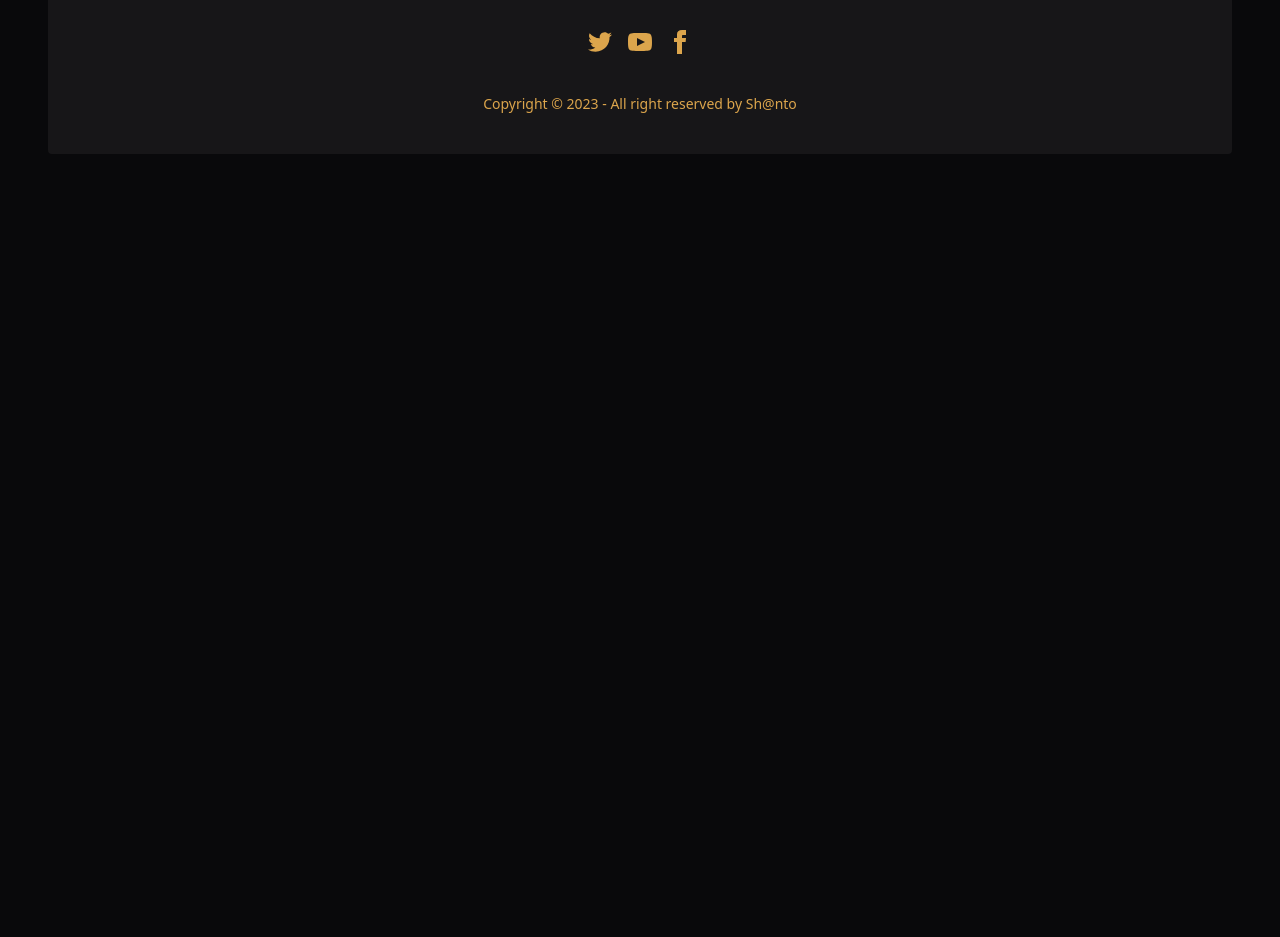
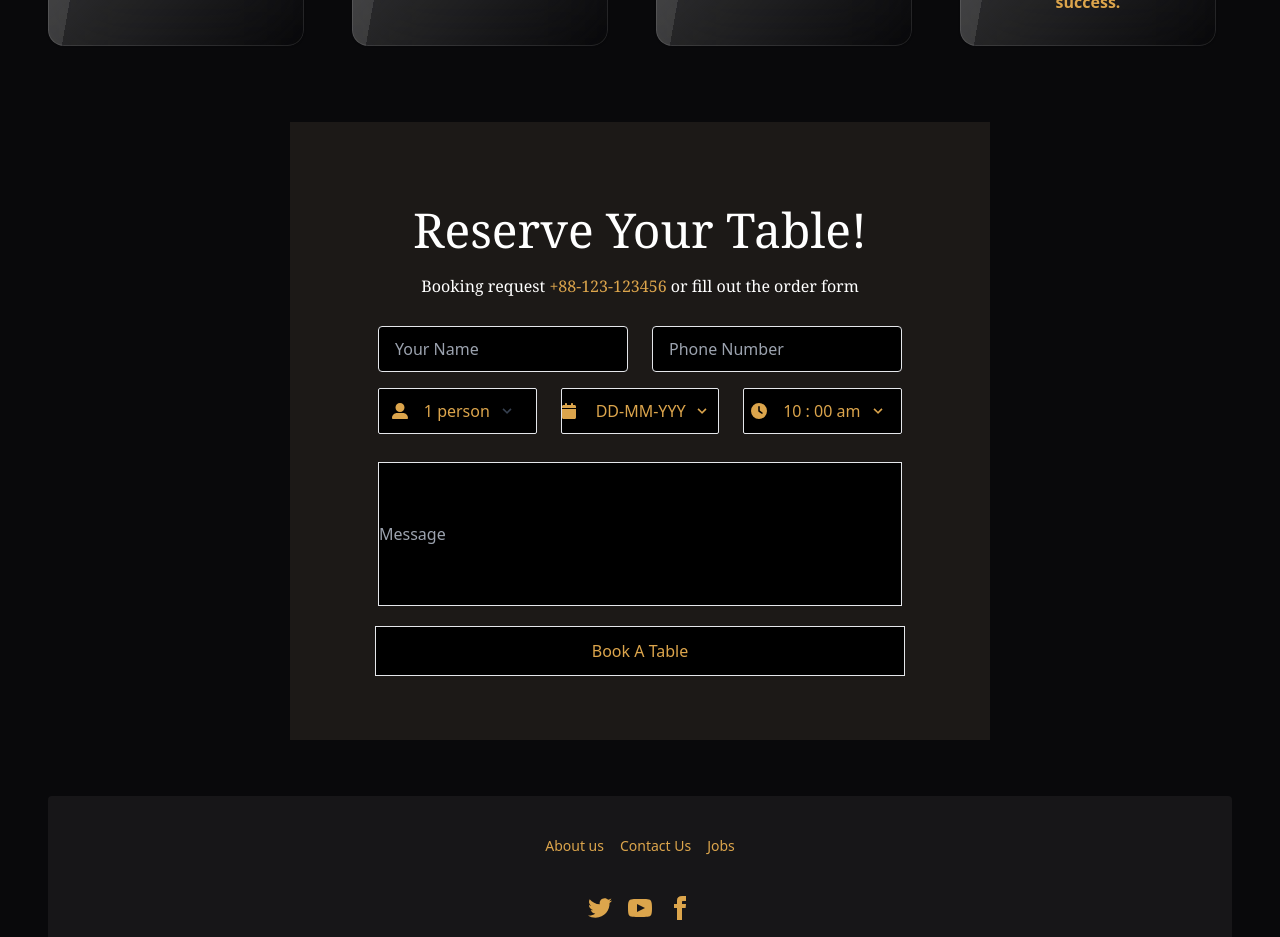
Before and after one commit to Shanto57575/chef-hunter, a React (Vite) app: page / in a window 1280 px wide. Shown: the part 1680-2617 px from the top of the page. Before the commit the page ends 1834 px from the top, so only its background shows below. Built offline with nearby package versions, Linux system fonts and the light colour scheme; no server answers.

Commit message:
reservation part complete

```diff
--- a/package.json
+++ b/package.json
@@ -18,6 +18,7 @@
     "localforage": "^1.10.0",
     "match-sorter": "^6.3.1",
     "react": "^18.2.0",
+    "react-date-picker": "^10.0.3",
     "react-dom": "^18.2.0",
     "react-fast-marquee": "^1.5.2",
     "react-icons": "^4.8.0",
--- a/src/components/Catering/Catering.jsx
+++ b/src/components/Catering/Catering.jsx
@@ -2,7 +2,6 @@
 /* eslint-disable no-unused-vars */
 import React from "react";
 import { FontAwesomeIcon } from "@fortawesome/react-fontawesome";
-import cook from "../../assets/chefCook.png";
 import {
 	faUtensils,
 	faBowlFood,
--- a/src/components/ChefCard/ChefCard.jsx
+++ b/src/components/ChefCard/ChefCard.jsx
@@ -12,10 +12,16 @@ const ChefCard = () => {
 			.then((data) => setChefs(data));
 	}, []);
 	return (
-		<div className="grid sm:grid-cols-1 md:grid-cols-2 lg:grid-cols-3 md:gap-5 my-10">
-			{chefs.map((chef) => (
-				<Chefs key={chef.id} chef={chef}></Chefs>
-			))}
+		<div>
+			<div className="text-center mt-20">
+				<p className="text-xl text-white font-serif mt-5">Experienced Team</p>
+				<h1 className="font-serif text-5xl mt-5 mb-7">Meet Our Chefs !</h1>
+			</div>
+			<div className="grid sm:grid-cols-1 md:grid-cols-2 lg:grid-cols-3 md:gap-5 my-10">
+				{chefs.map((chef) => (
+					<Chefs key={chef.id} chef={chef}></Chefs>
+				))}
+			</div>
 		</div>
 	);
 };
--- a/src/components/Home/Home.jsx
+++ b/src/components/Home/Home.jsx
@@ -3,6 +3,7 @@ import React from "react";
 import Banner from "../Banner/Banner";
 import ChefCard from "../ChefCard/ChefCard";
 import Catering from "../Catering/Catering";
+import Reservation from "../Reservation/Reservation";
 
 const Home = () => {
 	return (
@@ -10,6 +11,7 @@ const Home = () => {
 			<Banner></Banner>
 			<ChefCard></ChefCard>
 			<Catering></Catering>
+			<Reservation></Reservation>
 		</div>
 	);
 };
--- a/src/components/Reservation/Reservation.jsx
+++ b/src/components/Reservation/Reservation.jsx
@@ -1,77 +1,60 @@
 /* eslint-disable react/no-unescaped-entities */
 /* eslint-disable no-unused-vars */
-import React from "react";
+import React, { useState } from "react";
+import { FontAwesomeIcon } from "@fortawesome/react-fontawesome";
+import {
+	faUserAlt,
+	faCalendar,
+	faClock,
+} from "@fortawesome/free-solid-svg-icons";
 
 const Reservation = () => {
 	return (
-		<form className="w-full max-w-lg">
-			<div className="flex flex-wrap -mx-3 mb-6">
-				<div className="w-full md:w-1/2 px-3 mb-6 md:mb-0">
-					<label className="block uppercase tracking-wide text-gray-700 text-xs font-bold mb-2">
-						First Name
-					</label>
+		<div className="text-center lg:w-[700px] bg-stone-900 mx-auto my-14 lg:py-16 lg:px-10">
+			<h1 className="text-5xl text-white font-serif mt-5">
+				Reserve Your Table!
+			</h1>
+			<p className="font-serif mt-5 mb-7">
+				<span className="text-white">Booking request</span> +88-123-123456{" "}
+				<span className="text-white">or fill out the order form</span>
+			</p>
+			<form className="text-center lg:mx-12">
+				<div className="flex flex-wrap -mx-3 m-1">
+					<div className="w-full md:w-1/2 px-3 md:mb-0">
 						<input
-						className="appearance-none block w-full bg-gray-200 text-gray-700 border border-red-500 rounded py-3 px-4 mb-3 leading-tight focus:outline-none focus:bg-white"
+							className="appearance-none block bg-black  w-full border rounded py-3 px-4 mb-3 leading-tight"
 							id="grid-first-name"
 							type="text"
-						placeholder="Jane"
+							placeholder="Your Name"
+							required
 						/>
-					<p className="text-red-500 text-xs italic">
-						Please fill out this field.
-					</p>
 					</div>
 					<div className="w-full md:w-1/2 px-3">
-					<label className="block uppercase tracking-wide text-gray-700 text-xs font-bold mb-2">
-						Last Name
-					</label>
 						<input
-						className="appearance-none block w-full bg-gray-200 text-gray-700 border border-gray-200 rounded py-3 px-4 leading-tight focus:outline-none focus:bg-white focus:border-gray-500"
+							className="appearance-none block w-full border bg-black border-gray-200 rounded py-3 px-4 leading-tight"
 							id="grid-last-name"
 							type="text"
-						placeholder="Doe"
+							placeholder="Phone Number"
+							required
 						/>
-				</div>
-			</div>
-			<div className="flex flex-wrap -mx-3 mb-6">
-				<div className="w-full px-3">
-					<label className="block uppercase tracking-wide text-gray-700 text-xs font-bold mb-2">
-						Password
-					</label>
-					<input
-						className="appearance-none block w-full bg-gray-200 text-gray-700 border border-gray-200 rounded py-3 px-4 mb-3 leading-tight focus:outline-none focus:bg-white focus:border-gray-500"
-						id="grid-password"
-						type="password"
-						placeholder="******************"
-					/>
-					<p className="text-gray-600 text-xs italic">
-						Make it as long and as crazy as you'd like
-					</p>
 					</div>
 				</div>
 				<div className="flex flex-wrap -mx-3 mb-2">
 					<div className="w-full md:w-1/3 px-3 mb-6 md:mb-0">
-					<label className="block uppercase tracking-wide text-gray-700 text-xs font-bold mb-2">
-						City
-					</label>
-					<input
-						className="appearance-none block w-full bg-gray-200 text-gray-700 border border-gray-200 rounded py-3 px-4 leading-tight focus:outline-none focus:bg-white focus:border-gray-500"
-						id="grid-city"
-						type="text"
-						placeholder="Albuquerque"
-					/>
-				</div>
-				<div className="w-full md:w-1/3 px-3 mb-6 md:mb-0">
-					<label className="block uppercase tracking-wide text-gray-700 text-xs font-bold mb-2">
-						State
-					</label>
+						<div className="flex justify-center items-center border rounded-sm bg-black">
+							<FontAwesomeIcon icon={faUserAlt} />
 							<div className="relative">
 								<select
-							className="block appearance-none w-full bg-gray-200 border border-gray-200 text-gray-700 py-3 px-4 pr-8 rounded leading-tight focus:outline-none focus:bg-white focus:border-gray-500"
+									className="block appearance-none w-full py-3 px-4 pr-8 bg-black rounded leading-tight focus:outline-none "
 									id="grid-state"
 								>
-							<option>New Mexico</option>
-							<option>Missouri</option>
-							<option>Texas</option>
+									<option>1 person</option>
+									<option>2 person</option>
+									<option>3 person</option>
+									<option>4 person</option>
+									<option>5 person</option>
+									<option>6 person</option>
+									<option>7 person</option>
 								</select>
 								<div className="pointer-events-none absolute inset-y-0 right-0 flex items-center px-2 text-gray-700">
 									<svg
@@ -84,19 +67,74 @@ const Reservation = () => {
 								</div>
 							</div>
 						</div>
+					</div>
 					<div className="w-full md:w-1/3 px-3 mb-6 md:mb-0">
-					<label className="block uppercase tracking-wide text-gray-700 text-xs font-bold mb-2">
-						Zip
-					</label>
-					<input
-						className="appearance-none block w-full bg-gray-200 text-gray-700 border border-gray-200 rounded py-3 px-4 leading-tight focus:outline-none focus:bg-white focus:border-gray-500"
-						id="grid-zip"
-						type="text"
-						placeholder="90210"
-					/>
+						<div className="flex justify-center items-center border rounded-sm bg-black">
+							<FontAwesomeIcon icon={faCalendar} />
+							<div className="relative">
+								<select
+									className="block appearance-none bg-black px-5 w-full py-3 pr-8 rounded leading-tight "
+									id="grid-state"
+								>
+									<FontAwesomeIcon icon={faCalendar} />
+									<option>DD-MM-YYYY</option>
+								</select>
+								<div className="pointer-events-none absolute inset-y-0 right-0 flex items-center px-2">
+									<svg
+										className="fill-current h-4 w-4"
+										xmlns="http://www.w3.org/2000/svg"
+										viewBox="0 0 20 20"
+									>
+										<path d="M9.293 12.95l.707.707L15.657 8l-1.414-1.414L10 10.828 5.757 6.586 4.343 8z" />
+									</svg>
 								</div>
 							</div>
+						</div>
+					</div>
+					<div className="w-full md:w-1/3 px-3 mb-6 md:mb-0">
+						<div className="flex justify-center items-center border rounded-sm bg-black">
+							<FontAwesomeIcon icon={faClock} />
+							<div className="relative">
+								<select
+									className="block appearance-none bg-black w-full py-3 px-4 pr-8 rounded leading-tight "
+									id="grid-state"
+								>
+									<option> 10 : 00 am</option>
+									<option> 11 : 00 am</option>
+									<option> 12 : 00 pm</option>
+									<option> 01 : 00 pm</option>
+									<option> 02 : 00 pm</option>
+									<option> 03 : 00 pm</option>
+									<option> 04 : 00 pm</option>
+									<option> 05 : 00 pm</option>
+									<option> 06 : 00 pm</option>
+									<option> 07 : 00 pm</option>
+									<option> 08 : 00 pm</option>
+									<option> 09 : 00 pm</option>
+									<option> 10 : 00 pm</option>
+								</select>
+								<div className="pointer-events-none absolute inset-y-0 right-0 flex items-center px-2">
+									<svg
+										className="fill-current h-4 w-4"
+										xmlns="http://www.w3.org/2000/svg"
+										viewBox="0 0 20 20"
+									>
+										<path d="M9.293 12.95l.707.707L15.657 8l-1.414-1.414L10 10.828 5.757 6.586 4.343 8z" />
+									</svg>
+								</div>
+							</div>
+						</div>
+					</div>
+				</div>
+				<input
+					placeholder="Message"
+					className="border bg-black my-5 h-36 w-full"
+				/>
 			</form>
+			<p className="border text-center p-3 lg:w-[530px] bg-black hover:bg-stone-700 mx-auto">
+				Book A Table
+			</p>
+		</div>
 	);
 };
 
```
Also changed, not shown: 1 other file (tests, documents, lock files or other folders). Lines whose indentation alone changed are shown as unchanged.
